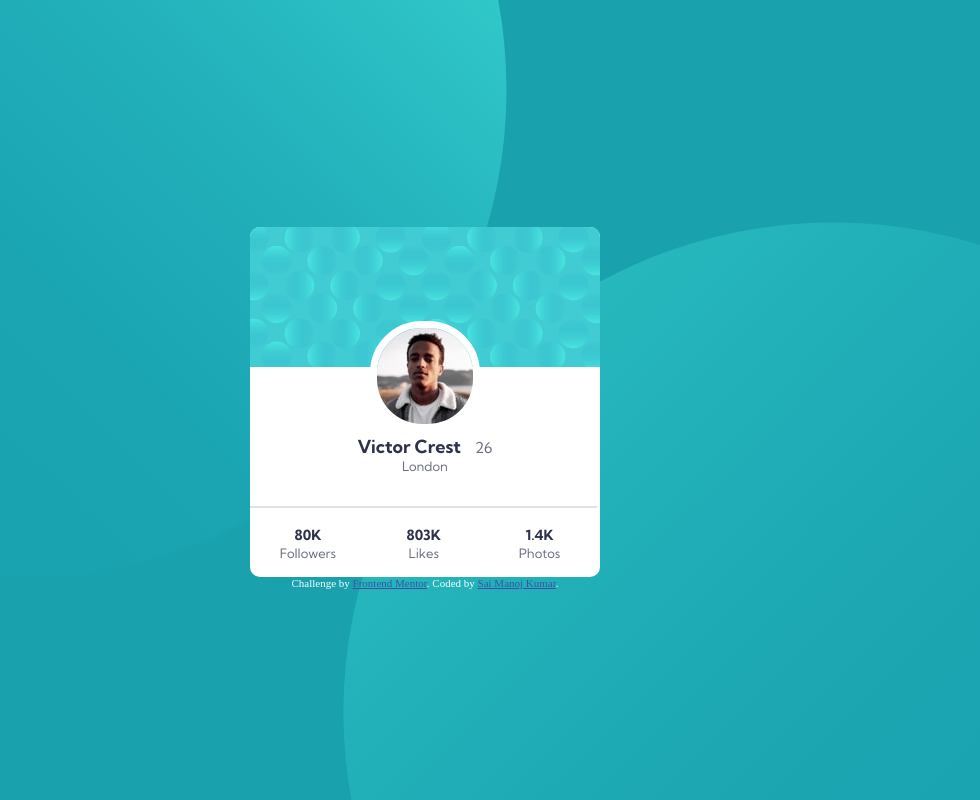
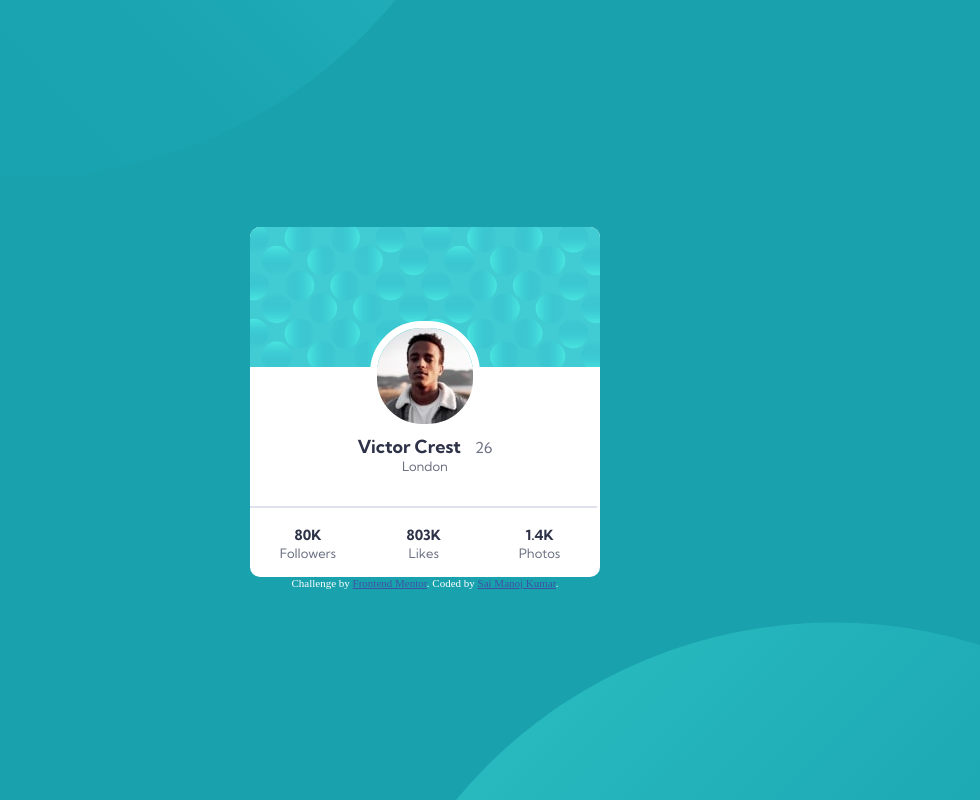
Before and after one commit to M13manu/Frontend-Mentor-Profile-card-component, a plain HTML site: page index.html in a window 1280 px wide. Shown: the top 800 px of the page, without its empty margins (215-1195 px from the left). Drawn offline with Linux system fonts and the light colour scheme.

Commit message:
Update style.css

```diff
--- a/style.css
+++ b/style.css
@@ -8,13 +8,13 @@ body{
 }
 .bg-pattern-top{
   position: absolute;
-  top: -50%;
+  top: -100%;
   left: -20%;
   z-index: -1;
 }
 .bg-pattern-bottom{
   position: absolute;
-  bottom: -50%;
+  bottom: -100%;
   right: -20%;
   z-index: -1;
 }
```
